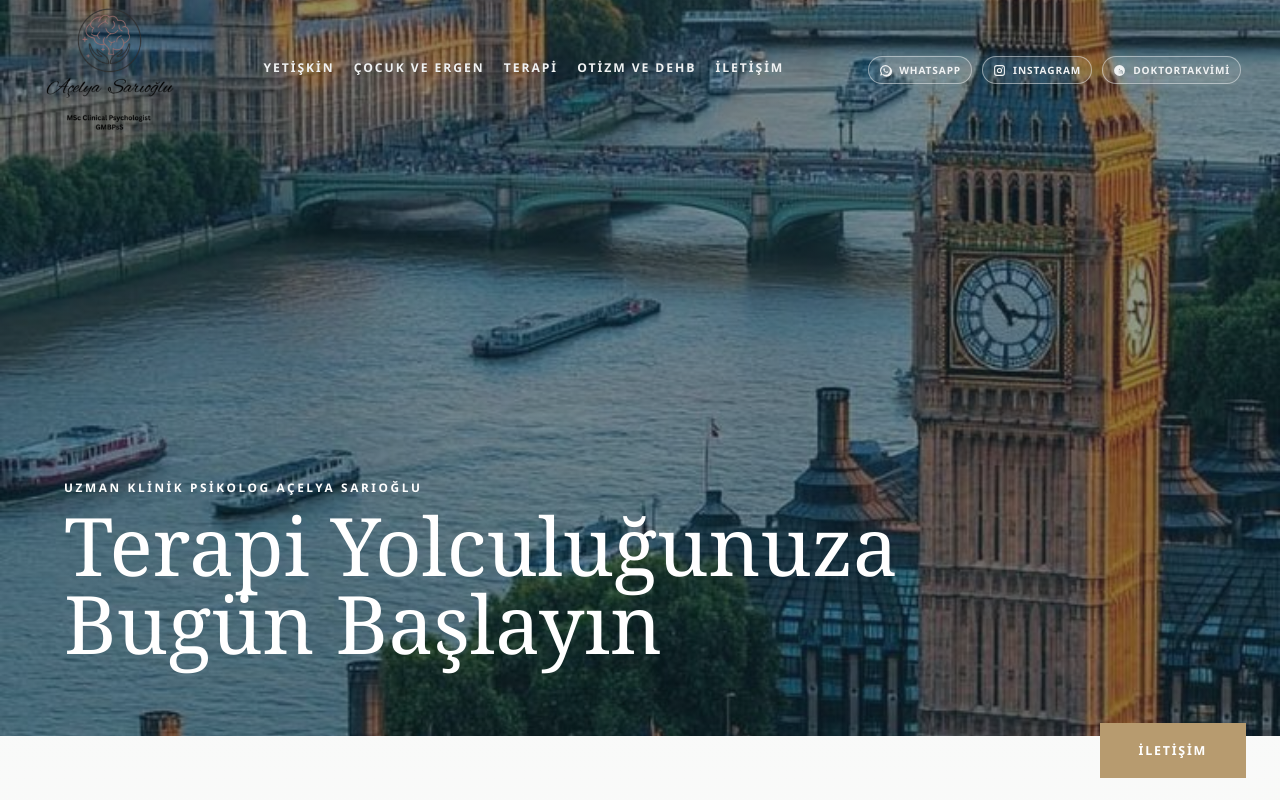
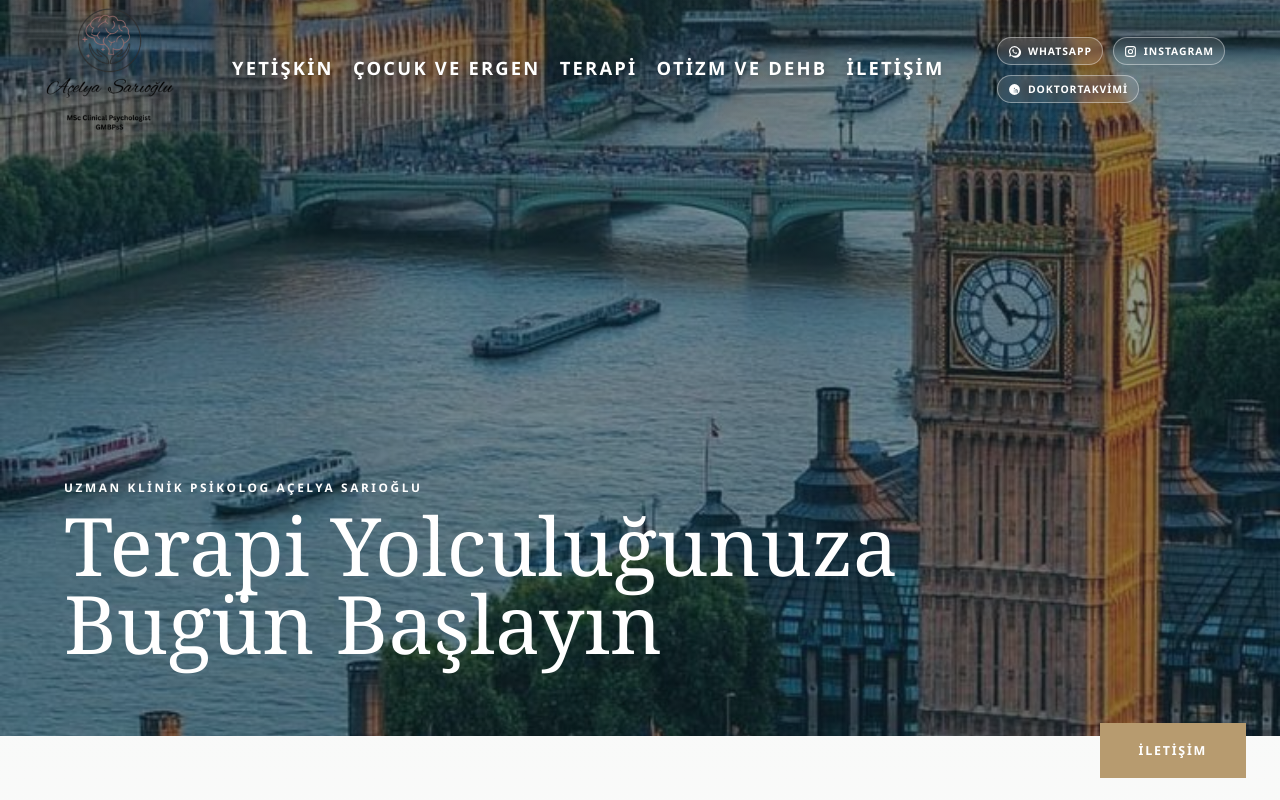
Before and after one commit to OmerYilmazlar/acelya-sarioglu, a React (Vite) app: page / in a window 1280 px wide. Shown: the top 800 px of the page. Built offline with nearby package versions, Linux system fonts and the light colour scheme.

Commit message:
style: improve navbar visibility on home hero - increase font size, add white text with shadow, enhance social links

```diff
--- a/src/index.css
+++ b/src/index.css
@@ -61,6 +61,7 @@ a {
   background: transparent;
   border-bottom: 0;
   backdrop-filter: none;
+  background: linear-gradient(to bottom, rgba(0, 0, 0, 0.15), transparent);
 }
 
 .site-header.home-overlay:not(.at-top) {
@@ -216,6 +217,18 @@ a {
   margin-left: 0;
 }
 
+.site-header.home-overlay.at-top .header-social .social-link {
+  color: #ffffff;
+  border-color: rgba(255, 255, 255, 0.4);
+  background: rgba(255, 255, 255, 0.12);
+  font-size: 0.65rem;
+  backdrop-filter: blur(4px);
+}
+
+.site-header.home-overlay.at-top .header-social .social-link:hover {
+  background: rgba(255, 255, 255, 0.18);
+}
+
 .site-header.home-overlay:not(.at-top) .header-social .social-link {
   color: var(--teal);
   border-color: rgba(14, 118, 135, 0.32);
@@ -227,11 +240,12 @@ a {
 }
 
 .site-header.home-overlay .nav-button {
-  color: #f0f2f3;
+  color: #ffffff;
   white-space: nowrap;
-  font-size: clamp(0.76rem, 0.78vw, 0.92rem);
-  letter-spacing: 0.16em;
+  font-size: clamp(1rem, 1.8vw, 1.15rem);
+  letter-spacing: 0.12em;
   font-weight: 600;
+  text-shadow: 0 2px 8px rgba(0, 0, 0, 0.25);
 }
 
 .site-header.home-overlay:not(.at-top) .nav-button {
@@ -239,7 +253,8 @@ a {
 }
 
 .site-header.home-overlay .nav-button.active {
-  border-bottom-color: #f0f2f3;
+  border-bottom-color: #ffffff;
+  text-shadow: 0 2px 8px rgba(0, 0, 0, 0.25);
 }
 
 .site-header.home-overlay:not(.at-top) .nav-button.active {
```
